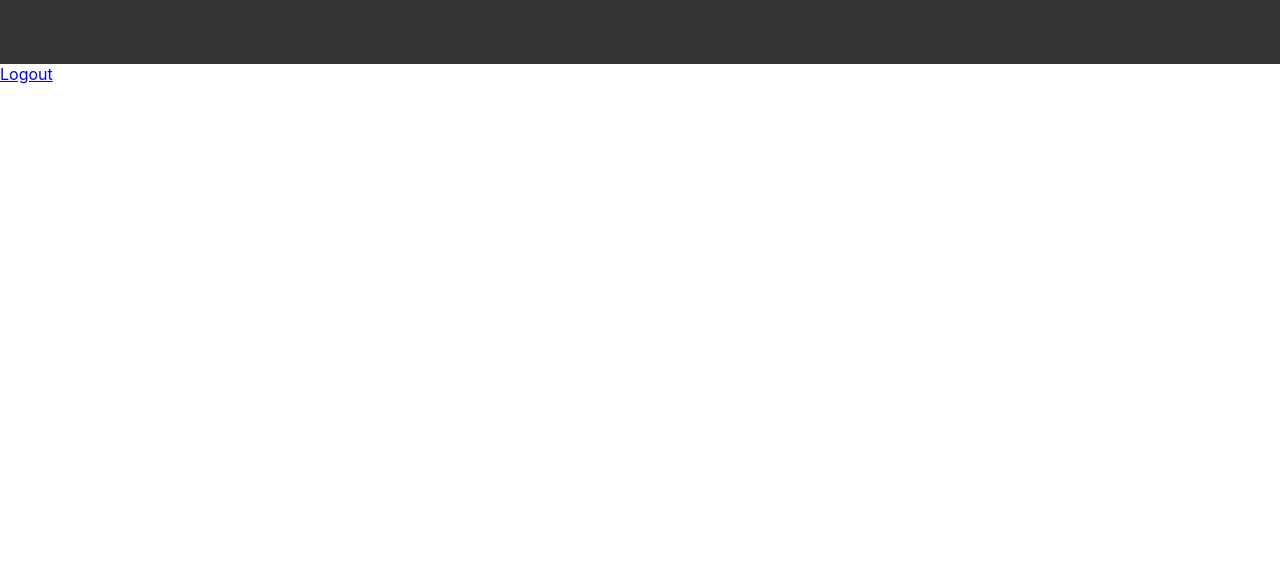
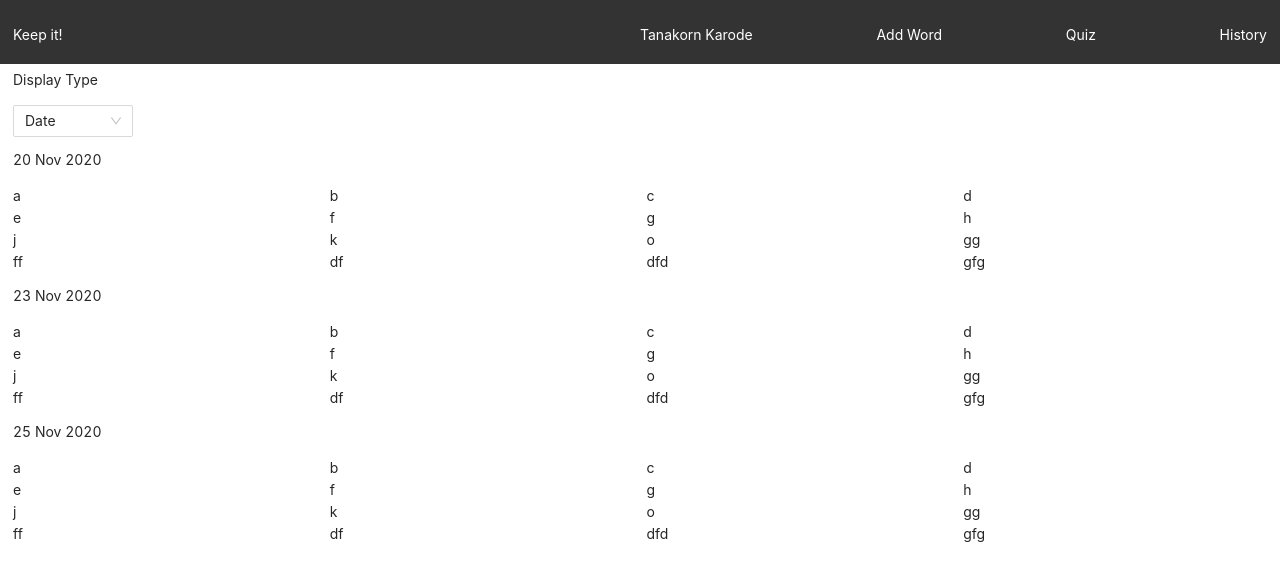
Before and after one commit to matsoffi-yk/coc-training-react, a React (Create React App) app: page /home in a window 1280 px wide. Shown: the top 580 px of the page. Built offline with nearby package versions, Linux system fonts and the light colour scheme.

Commit message:
homepage

```diff
--- a/package.json
+++ b/package.json
@@ -6,6 +6,7 @@
     "@testing-library/jest-dom": "^5.11.4",
     "@testing-library/react": "^11.1.0",
     "@testing-library/user-event": "^12.1.10",
+    "antd": "^4.8.2",
     "react": "^17.0.1",
     "react-dom": "^17.0.1",
     "react-router-dom": "^5.2.0",
--- a/src/components/topbar.jsx
+++ b/src/components/topbar.jsx
@@ -7,7 +7,24 @@ const StyledWrapper = styled.div`
     background-color: #333;
     height:8vh;
     width:100vw;
+    display: flex;
+    justify-content: space-between;
+    align-items:center;
 
+    .menu{
+        justify-content: space-between;
+        display: flex;
+        flex:1;
+        padding-right:13px;
+    }
+    p{
+        color: white;
+        margin:0px
+    }
+    .title{
+        flex:1;
+        padding-left: 13px;
+    }
 
 `
 
@@ -16,7 +33,15 @@ const StyledWrapper = styled.div`
 const Topbar = () => {
     return (
         <StyledWrapper>
-
+            <div className="title">
+                <p>Keep it!</p>
+            </div>
+            <div className="menu">
+                <p>Tanakorn Karode</p>
+                <p>Add Word</p>
+                <p>Quiz</p>
+                <p>History</p>
+            </div>
 
         </StyledWrapper>
 
--- a/src/index.js
+++ b/src/index.jsx
@@ -3,6 +3,7 @@ import ReactDOM from 'react-dom';
 import './index.css';
 import App from './App';
 import reportWebVitals from './reportWebVitals';
+import 'antd/dist/antd.css';
 
 ReactDOM.render(
   <React.StrictMode>
--- a/src/pages/Home.jsx
+++ b/src/pages/Home.jsx
@@ -1,13 +1,85 @@
 import React from 'react'
 import { Link } from 'react-router-dom'
 import Topbar from '../components/topbar'
+import styled from 'styled-components';
+import { Col, Select ,Row } from 'antd';
 
+
+const dataSource = [
+    {
+      date: '20 Nov 2020',
+      vocab: ['a','b','c','d','e','f','g','h','j','k','o','gg','ff','df','dfd','gfg',]
+    },
+    {
+        date: '23 Nov 2020',
+        vocab: ['a','b','c','d','e','f','g','h','j','k','o','gg','ff','df','dfd','gfg',]
+    },
+    {
+        date: '25 Nov 2020',
+        vocab: ['a','b','c','d','e','f','g','h','j','k','o','gg','ff','df','dfd','gfg',]
+    }
+
+  ];
+
+
+const { Option } = Select;
+
+const handleChange =(value)=> {
+    console.log(`selected ${value}`);
+  }
+
+const StyledWrapper = styled.div`
+
+    .title{
+        padding-left: 13px;
+    }
+    p{
+        margin-top:5px
+    }
+    .data{
+        padding-left: 13px;
+    }
+    .datelist{
+        padding-top:7px;
+    }
+
+
+`
 const Home = () => {
+    console.log('dataSource');
     return (
-        <div>
+        <StyledWrapper>
             <Topbar/>
-            <Link to='/login'>Logout</Link>
-        </div>
+            <div className="title">
+               <p >Display Type</p>
+                <div>
+                    <Select defaultValue="Date" style={{ width: 120 }} >
+                    <Option value="date">Date</Option>
+                    <Option value="Character">Character</Option>
+                    <Option value="type">Type</Option>
+                    </Select>
+                </div>
+            </div>
+            <div className="data">
+                {dataSource.map((v,index)=>(
+                    <div key={index}>
+                        <p className="datelist">{v.date} </p>
+
+                        <Row>
+                              {v.vocab.map((i,index2)=>(
+                            <Col xs={24} sm={24} md={12} lg={8} xl={6} key={index2}>{i}</Col>
+                        ))}
+                        </Row>
+
+
+                    </div>
+
+
+                ))}
+
+            </div>
+
+        </StyledWrapper>
     )
 }
 
```
Also changed, not shown: 1 other file (tests, documents, lock files or other folders).
